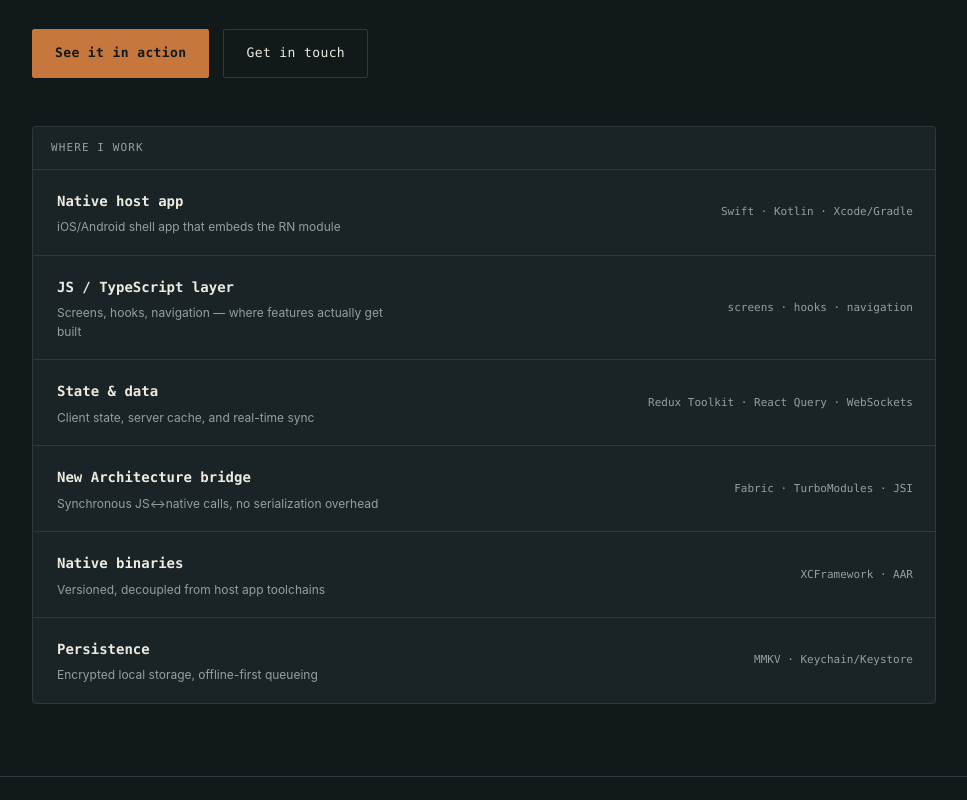
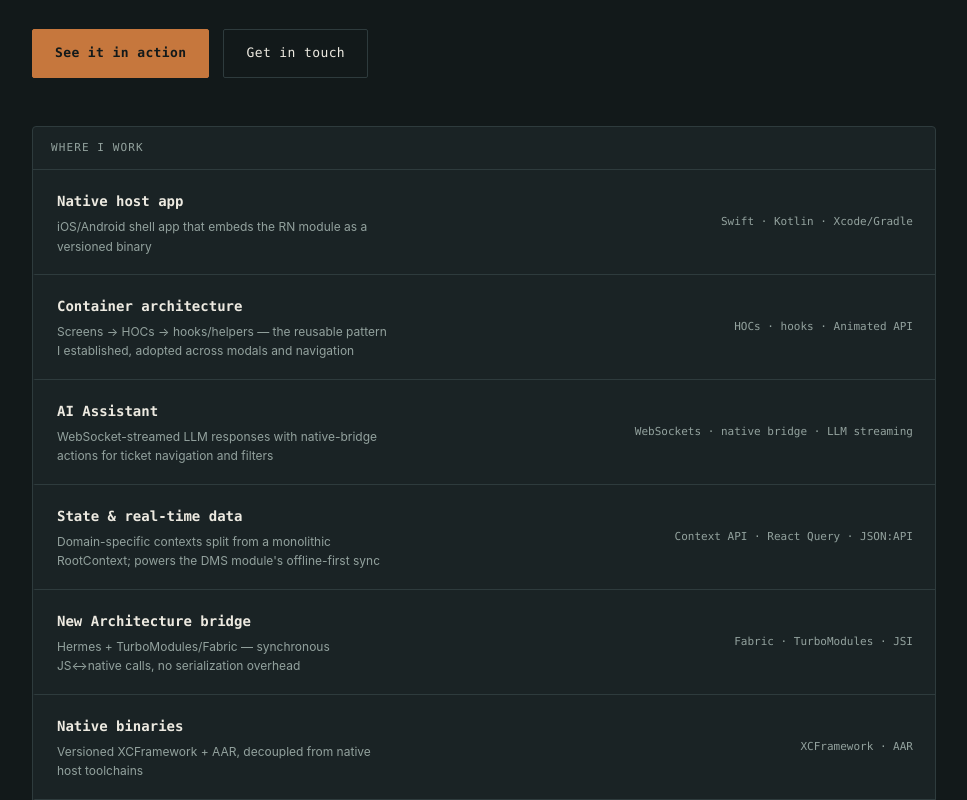
Before and after one commit to ahmedgit2/ahmed-mo-portfolio, a React (Vite) app: page / in a window 1280 px wide. Shown: the part 680-1480 px from the top of the page, without its empty margins (156-1123 px from the left). Built offline with nearby package versions, Linux system fonts and the light colour scheme.

Commit message:
portfolio: match demo-box height to code panel, senior title on PlanRadar role, richer resume-driven Where I work layers + reveal animation

```diff
--- a/src/components/Experience.tsx
+++ b/src/components/Experience.tsx
@@ -9,7 +9,7 @@ type Job = {
 
 const JOBS: Job[] = [
   {
-    role: 'React Native Engineer — PlanRadar',
+    role: 'Senior React Native Engineer — PlanRadar',
     period: 'Sept 2024 — Present',
     meta: 'Remote (Vienna, Austria) · Construction & real-estate SaaS',
     bullets: [
--- a/src/components/Hero.tsx
+++ b/src/components/Hero.tsx
@@ -1,13 +1,17 @@
+import { useReveal } from '../hooks/useReveal';
+
 const LAYERS = [
-  { name: 'Native host app', detail: 'iOS/Android shell app that embeds the RN module', tag: 'Swift · Kotlin · Xcode/Gradle' },
-  { name: 'JS / TypeScript layer', detail: 'Screens, hooks, navigation — where features actually get built', tag: 'screens · hooks · navigation' },
-  { name: 'State & data', detail: 'Client state, server cache, and real-time sync', tag: 'Redux Toolkit · React Query · WebSockets' },
-  { name: 'New Architecture bridge', detail: 'Synchronous JS↔native calls, no serialization overhead', tag: 'Fabric · TurboModules · JSI' },
-  { name: 'Native binaries', detail: 'Versioned, decoupled from host app toolchains', tag: 'XCFramework · AAR' },
-  { name: 'Persistence', detail: 'Encrypted local storage, offline-first queueing', tag: 'MMKV · Keychain/Keystore' },
+  { name: 'Native host app', detail: 'iOS/Android shell app that embeds the RN module as a versioned binary', tag: 'Swift · Kotlin · Xcode/Gradle' },
+  { name: 'Container architecture', detail: 'Screens → HOCs → hooks/helpers — the reusable pattern I established, adopted across modals and navigation', tag: 'HOCs · hooks · Animated API' },
+  { name: 'AI Assistant', detail: 'WebSocket-streamed LLM responses with native-bridge actions for ticket navigation and filters', tag: 'WebSockets · native bridge · LLM streaming' },
+  { name: 'State & real-time data', detail: "Domain-specific contexts split from a monolithic RootContext; powers the DMS module's offline-first sync", tag: 'Context API · React Query · JSON:API' },
+  { name: 'New Architecture bridge', detail: 'Hermes + TurboModules/Fabric — synchronous JS↔native calls, no serialization overhead', tag: 'Fabric · TurboModules · JSI' },
+  { name: 'Native binaries', detail: 'Versioned XCFramework + AAR, decoupled from native host toolchains', tag: 'XCFramework · AAR' },
+  { name: 'Persistence', detail: 'Migrated from AsyncStorage to MMKV — encrypted, synchronous, offline-first queueing', tag: 'MMKV · Keychain/Keystore' },
 ];
 
 export default function Hero() {
+  const { ref, visible } = useReveal<HTMLDivElement>();
   return (
     <header className="hero">
       <div className="wrap">
@@ -36,7 +40,8 @@ export default function Hero() {
 
         {/* Deeper technical detail for engineers reviewing the stack */}
         <div
-          className="stack"
+          className={'stack reveal' + (visible ? ' visible' : '')}
+          ref={ref}
           role="img"
           aria-label="Diagram of React Native architecture layers: JavaScript, the New Architecture bridge, and native binaries."
         >
--- a/src/styles/demos.css
+++ b/src/styles/demos.css
@@ -46,7 +46,7 @@
    default even with align-items:start, which was inflating demo-box/code-block.
    Flex's align-items:flex-start has no such row-stretch step, so items always
    size to their own content. */
-.demo-grid { display: flex; gap: 16px; align-items: flex-start; }
+.demo-grid { display: flex; gap: 16px; align-items: stretch; }
 .demo-grid > .demo-box { flex: 1; min-width: 0; }
 .demo-grid > .code-tabs { flex: 1.2; min-width: 0; }
 @media (max-width: 900px) { .demo-grid { flex-direction: column; } }
```
